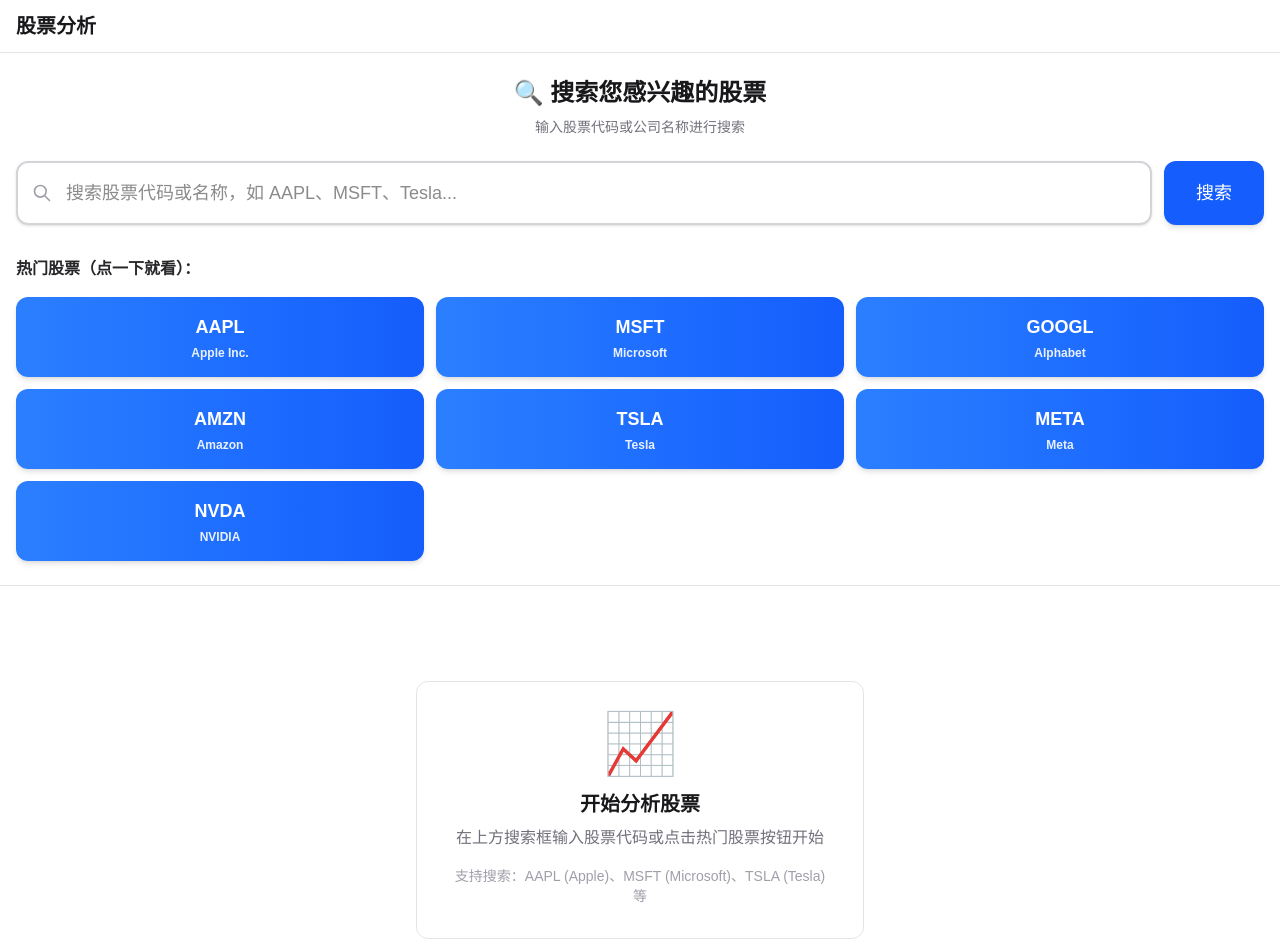
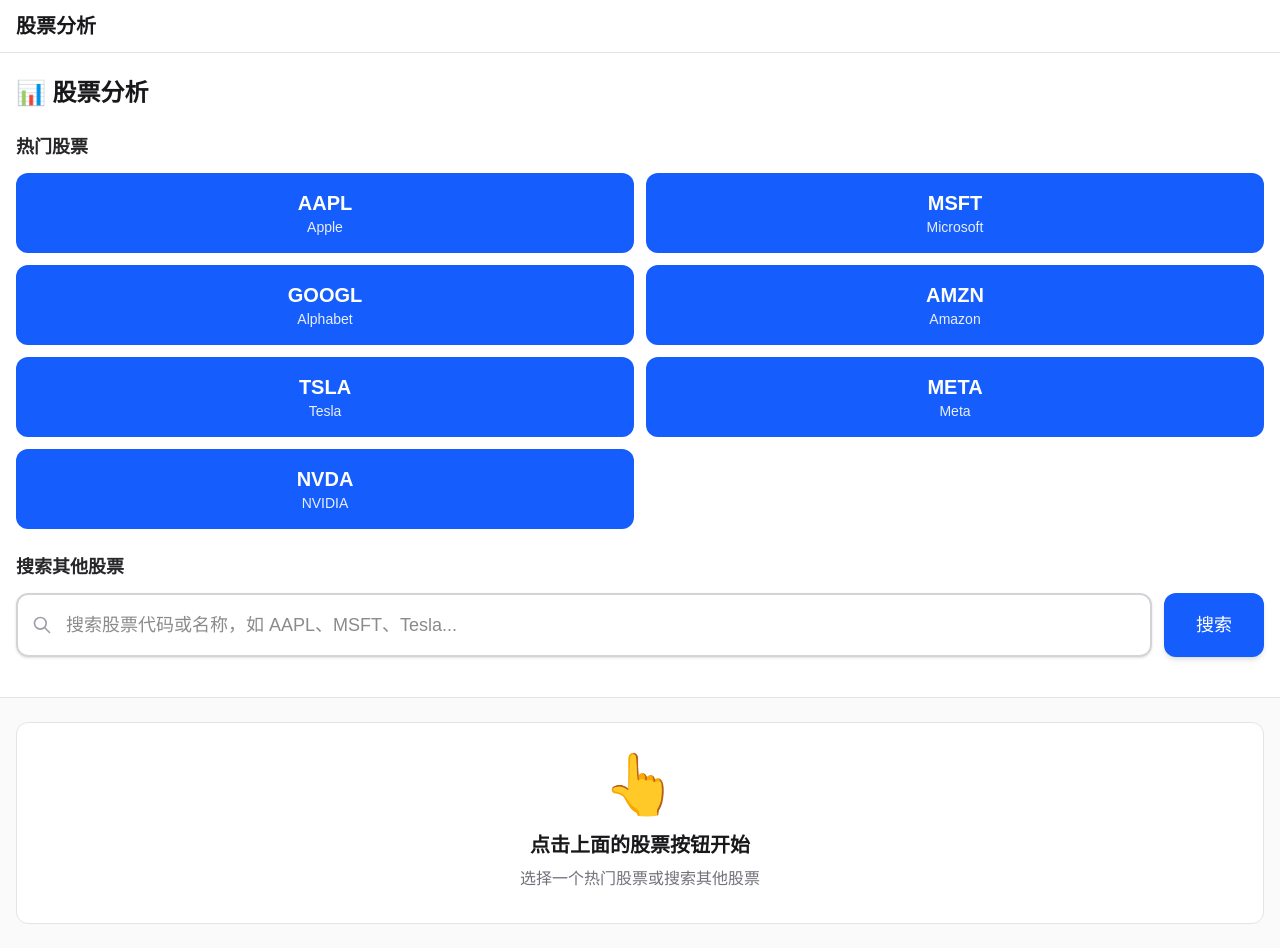
Before and after one commit to wwxiaoming/Mming, a Next.js app: page / in a window 1280 px wide. Shown: the top 952 px of the page. Built offline with nearby package versions, Linux system fonts and the light colour scheme.

Commit message:
feat: 股票分析网站
Co-authored-by: traeagent <traeagent@users.noreply.github.com>

```diff
--- a/src/app/page.tsx
+++ b/src/app/page.tsx
@@ -6,7 +6,7 @@
 import FinancialPanel from "@/components/FinancialPanel";
 
 const POPULAR_STOCKS = [
-  { symbol: "AAPL", name: "Apple Inc." },
+  { symbol: "AAPL", name: "Apple" },
   { symbol: "MSFT", name: "Microsoft" },
   { symbol: "GOOGL", name: "Alphabet" },
   { symbol: "AMZN", name: "Amazon" },
@@ -25,76 +25,67 @@
   }
 
   return (
-    <div className="flex flex-1 flex-col">
-      <div className="border-b border-zinc-200 bg-white">
-        <div className="max-w-7xl mx-auto px-3 md:px-4 py-6">
-          <div className="text-center mb-6">
-            <h2 className="text-xl md:text-2xl font-bold text-zinc-900 mb-2">
-              🔍 搜索您感兴趣的股票
-            </h2>
-            <p className="text-sm text-zinc-500">
-              输入股票代码或公司名称进行搜索
-            </p>
-          </div>
-          <SearchBar onSelect={handleSelect} />
+    <div className="min-h-screen bg-zinc-50">
+      {/* 顶部区域 */}
+      <div className="bg-white border-b border-zinc-200">
+        <div className="max-w-7xl mx-auto px-4 py-6">
+          <h1 className="text-2xl font-bold text-zinc-900 mb-6">📊 股票分析</h1>
 
-          {/* 热门股票快捷选择 */}
-          <div className="mt-8">
-            <p className="text-base font-bold text-zinc-800 mb-4">热门股票（点一下就看）：</p>
-            <div className="grid grid-cols-2 md:grid-cols-3 gap-3">
+          {/* 热门股票 */}
+          <div className="mb-6">
+            <p className="text-lg font-semibold text-zinc-800 mb-3">热门股票</p>
+            <div className="grid grid-cols-2 gap-3">
               {POPULAR_STOCKS.map((stock) => (
                 <button
                   key={stock.symbol}
                   onClick={() => handleSelect(stock.symbol, stock.name)}
-                  className="px-4 py-4 bg-gradient-to-r from-blue-500 to-blue-600 text-white rounded-xl font-semibold text-lg hover:from-blue-600 hover:to-blue-700 active:scale-95 transition-all shadow-md"
+                  className="w-full p-4 bg-blue-600 text-white rounded-xl text-center cursor-pointer"
+                  style={{ touchAction: 'manipulation' }}
                 >
-                  <div>{stock.symbol}</div>
-                  <div className="text-xs opacity-90 mt-1">{stock.name}</div>
+                  <div className="text-xl font-bold">{stock.symbol}</div>
+                  <div className="text-sm opacity-90">{stock.name}</div>
                 </button>
               ))}
             </div>
           </div>
+
+          {/* 搜索框 */}
+          <div className="mb-4">
+            <p className="text-lg font-semibold text-zinc-800 mb-3">搜索其他股票</p>
+            <SearchBar onSelect={handleSelect} />
+          </div>
         </div>
       </div>
 
-      {selectedSymbol && selectedName && (
-        <div className="max-w-7xl mx-auto w-full px-3 md:px-4 pt-4">
-          <div className="flex items-center justify-between mb-2">
-            <h2 className="text-lg font-bold text-zinc-900">
-              {selectedSymbol}
-              <span className="ml-2 text-sm font-normal text-zinc-500">
-                {selectedName}
-              </span>
-            </h2>
+      {/* 内容区域 */}
+      <div className="max-w-7xl mx-auto px-4 py-6">
+        {!selectedSymbol ? (
+          <div className="bg-white rounded-xl border border-zinc-200 p-8 text-center">
+            <div className="text-6xl mb-4">👆</div>
+            <h3 className="text-xl font-bold text-zinc-900 mb-2">点击上面的股票按钮开始</h3>
+            <p className="text-zinc-500">选择一个热门股票或搜索其他股票</p>
+          </div>
+        ) : (
+          <>
+            <div className="mb-4 flex items-center justify-between">
+              <div>
+                <span className="text-xl font-bold text-zinc-900">{selectedSymbol}</span>
+                <span className="ml-2 text-zinc-500">{selectedName}</span>
+              </div>
               <button
                 onClick={() => {
                   setSelectedSymbol(null);
                   setSelectedName("");
                 }}
-              className="text-sm text-zinc-500 hover:text-zinc-700"
+                className="text-zinc-500 underline"
               >
-              清除选择
+                返回
               </button>
             </div>
-        </div>
-      )}
-
-      <div className="flex flex-1 max-w-7xl mx-auto w-full flex-col md:flex-row gap-4 md:gap-6 px-3 md:px-4 py-4 md:py-6">
-        {!selectedSymbol ? (
-          <div className="flex-1 flex items-center justify-center min-h-[400px] text-center">
-            <div className="bg-white rounded-xl border border-zinc-200 p-8 max-w-md">
-              <div className="text-6xl mb-4">📈</div>
-              <h3 className="text-xl font-bold text-zinc-900 mb-2">开始分析股票</h3>
-              <p className="text-zinc-500 mb-4">在上方搜索框输入股票代码或点击热门股票按钮开始</p>
-              <div className="text-sm text-zinc-400">
-                支持搜索：AAPL (Apple)、MSFT (Microsoft)、TSLA (Tesla) 等
-              </div>
-            </div>
-          </div>
-        ) : (
-          <>
+            <div className="flex flex-col gap-4">
               <StockChart symbol={selectedSymbol} />
               <FinancialPanel symbol={selectedSymbol} />
+            </div>
           </>
         )}
       </div>
```
Lines whose indentation alone changed are shown as unchanged.
